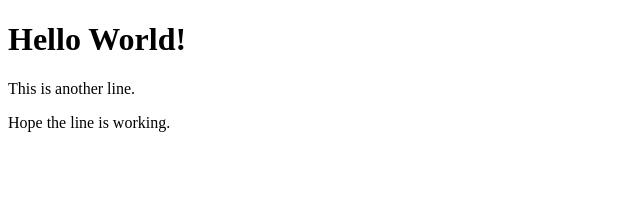
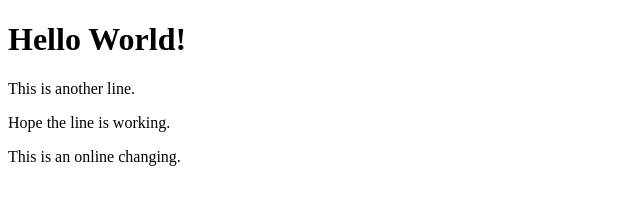
Before and after one commit to TecMonkey/GItTest, a plain HTML site: page index.html in a window 1280 px wide. Shown: the whole page, without its empty margins (0-640 px from the left). Drawn offline with Linux system fonts and the light colour scheme.

Commit message:
Online Changing
Make an online changing

```diff
--- a/index.html
+++ b/index.html
@@ -7,5 +7,6 @@
 <h1>Hello World!</h1>
 <p>This is another line.</p>
 <p>Hope the line is working.</p>
+	<p>This is an online changing.</p>
 </body>
 </html>
```
